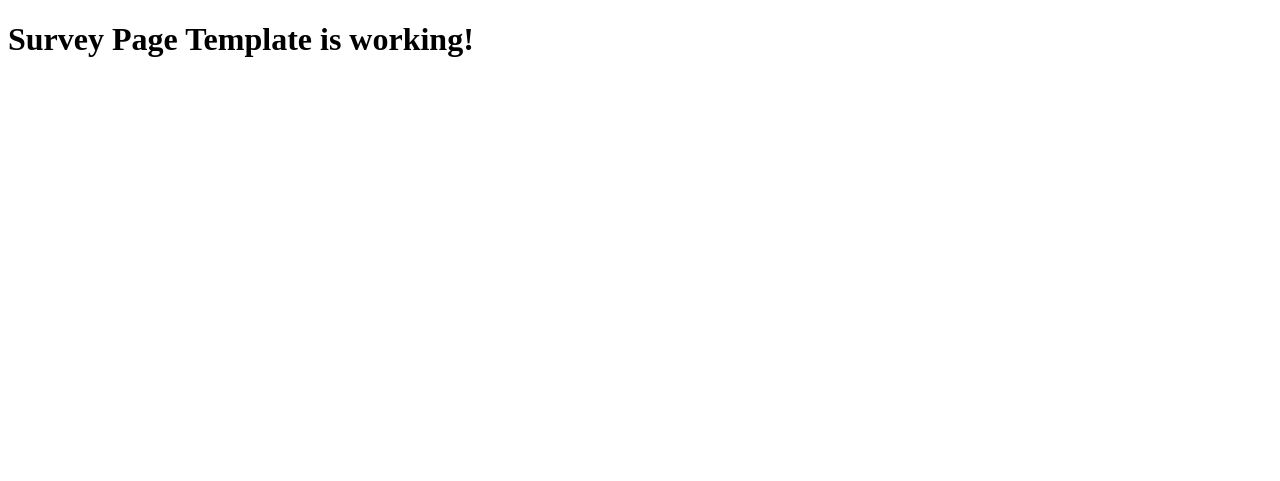
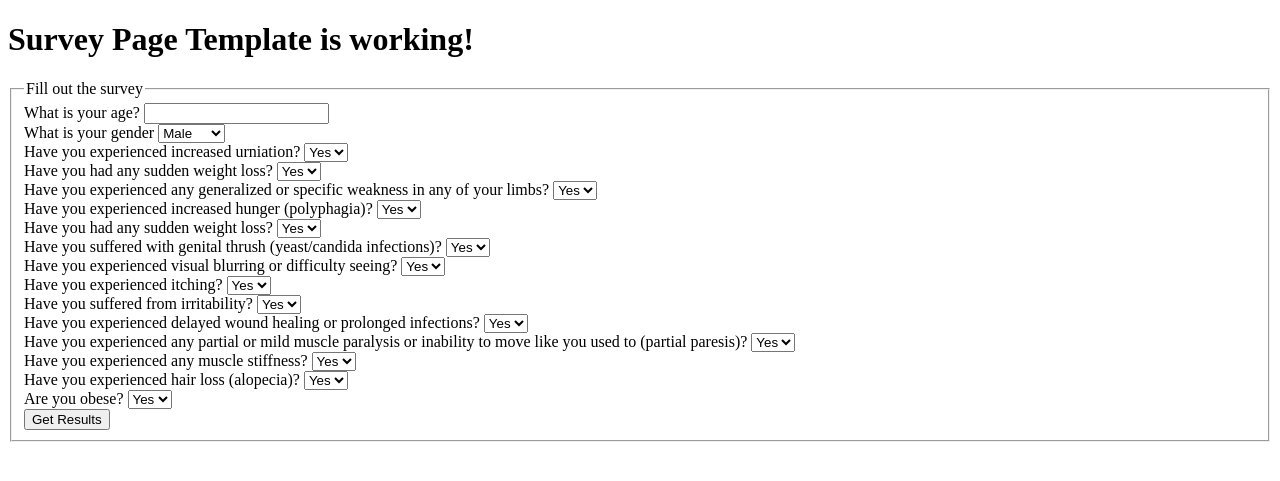
Before and after one commit to Ianarm11/diabcheck, a Flask app: page /survey in a window 1280 px wide. Shown: the top 481 px of the page. Run offline with Flask 2, Linux system fonts and the light colour scheme.

Commit message:
Added form for survey page

```diff
--- /dev/null
+++ b/forms.py
@@ -0,0 +1,22 @@
+from flask_wtf import FlaskForm
+from wtforms import StringField, IntegerField, SelectField, SubmitField
+from wtforms.validators import DataRequired, Length
+
+class DiabetesForm(FlaskForm):
+    age = IntegerField('What is your age?', validators=[DataRequired(), Length(min=18, max=100)])
+    gender = SelectField(u'What is your gender', choices=[('m','Male'),('f','Female'),('o','Other')])
+    incUrination = SelectField(u'Have you experienced increased urniation?', choices=[(1,'Yes'),(0,'No')])
+    incThirst = SelectField(u'Have you experienced increased thirst?', choices=[(1,'Yes'),(0,'No')])
+    weightLoss = SelectField(u'Have you had any sudden weight loss?', choices=[(1,'Yes'),(0,'No')])
+    limbWeakness = SelectField(u'Have you experienced any generalized or specific weakness in any of your limbs?', choices=[(1,'Yes'),(0,'No')])
+    incHunger = SelectField(u'Have you experienced increased hunger (polyphagia)?', choices=[(1,'Yes'),(0,'No')])
+    genitalThrush = SelectField(u'Have you suffered with genital thrush (yeast/candida infections)?', choices=[(1,'Yes'),(0,'No')])
+    blurryVision = SelectField(u'Have you experienced visual blurring or difficulty seeing?', choices=[(1,'Yes'),(0,'No')])
+    itching = SelectField(u'Have you experienced itching?', choices=[(1,'Yes'),(0,'No')])
+    irritability = SelectField(u'Have you suffered from irritability?', choices=[(1,'Yes'),(0,'No')])
+    woundOrInfections = SelectField(u'Have you experienced delayed wound healing or prolonged infections?', choices=[(1,'Yes'),(0,'No')])
+    muscleParalysis = SelectField(u'Have you experienced any partial or mild muscle paralysis or inability to move like you used to (partial paresis)?', choices=[(1,'Yes'),(0,'No')])
+    muscleStiffness = SelectField(u'Have you experienced any muscle stiffness?', choices=[(1,'Yes'),(0,'No')])
+    hairLoss = SelectField(u'Have you experienced hair loss (alopecia)?', choices=[(1,'Yes'),(0,'No')])
+    obese = SelectField(u'Are you obese?', choices=[(1,'Yes'),(0,'No')])
+    submit = SubmitField('Get Results')
--- a/main.py
+++ b/main.py
@@ -1,14 +1,26 @@
 from flask import Flask, render_template
+from forms import DiabetesForm
 app = Flask(__name__)
+
+app.config['SECRET_KEY'] = 'd9ef9646e24773bf0e9ee3fa4da5a38d'
 
 @app.route("/home")
 @app.route("/")
 def home():
     return render_template('home.html')
 
-@app.route("/survey")
+@app.route("/survey", methods=['GET', 'POST'])
 def survey():
-    return render_template('survey.html')
+    #Page for filling out form
+    form = DiabetesForm()
+    return render_template('survey.html', form=form)
+
+@app.route("/results", methods=['GET', 'POST'])
+def results():
+    #Process Survey results here.. Call a function for algorithm
+    ##Pass the algorithm results into the html file
+    ###How do we get the user's input?
+    return render_template('results.html')
 
 if __name__ == '__main__':
     app.run(debug=True)
--- a/templates/survey.html
+++ b/templates/survey.html
@@ -6,5 +6,80 @@
   </head>
   <body>
     <h1>Survey Page Template is working!</h1>
+    <div>
+      <form action="results" method="post">
+        {{ form.hidden_tag() }}
+        <fieldset>
+          <legend>Fill out the survey</legend>
+          <div>
+            {{ form.age.label() }}
+            {{ form.age() }}
+          </div>
+          <div>
+            {{ form.gender.label() }}
+            {{ form.gender() }}
+          </div>
+          <div>
+            {{ form.incUrination.label() }}
+            {{ form.incUrination() }}
+          </div>
+          <div>
+            {{ form.weightLoss.label() }}
+            {{ form.weightLoss() }}
+          </div>
+          <div>
+            {{ form.limbWeakness.label() }}
+            {{ form.limbWeakness() }}
+          </div>
+          <div>
+            {{ form.incHunger.label() }}
+            {{ form.incHunger() }}
+          </div>
+          <div>
+            {{ form.weightLoss.label() }}
+            {{ form.weightLoss() }}
+          </div>
+          <div>
+            {{ form.genitalThrush.label() }}
+            {{ form.genitalThrush() }}
+          </div>
+          <div>
+            {{ form.blurryVision.label() }}
+            {{ form.blurryVision() }}
+          </div>
+          <div>
+            {{ form.itching.label() }}
+            {{ form.itching() }}
+          </div>
+          <div>
+            {{ form.irritability.label() }}
+            {{ form.irritability() }}
+          </div>
+          <div>
+            {{ form.woundOrInfections.label() }}
+            {{ form.woundOrInfections() }}
+          </div>
+          <div>
+            {{ form.muscleParalysis.label() }}
+            {{ form.muscleParalysis() }}
+          </div>
+          <div>
+            {{ form.muscleStiffness.label() }}
+            {{ form.muscleStiffness() }}
+          </div>
+          <div>
+            {{ form.hairLoss.label() }}
+            {{ form.hairLoss() }}
+          </div>
+          <div>
+            {{ form.obese.label() }}
+            {{ form.obese() }}
+          </div>
+          <div>
+            {{ form.submit() }}
+          </div>
+        </fieldset>
+      </form>
+    </div>
   </body>
 </html>
```
Also changed, not shown: templates/results.html (added).
